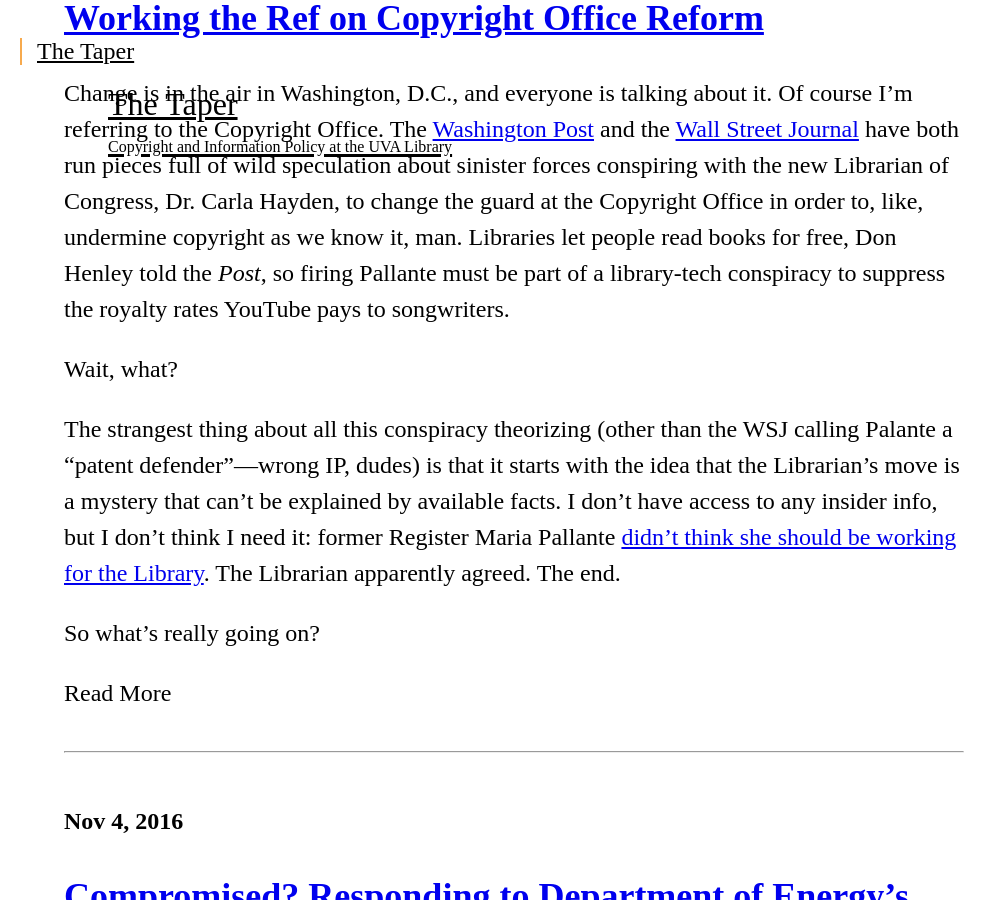
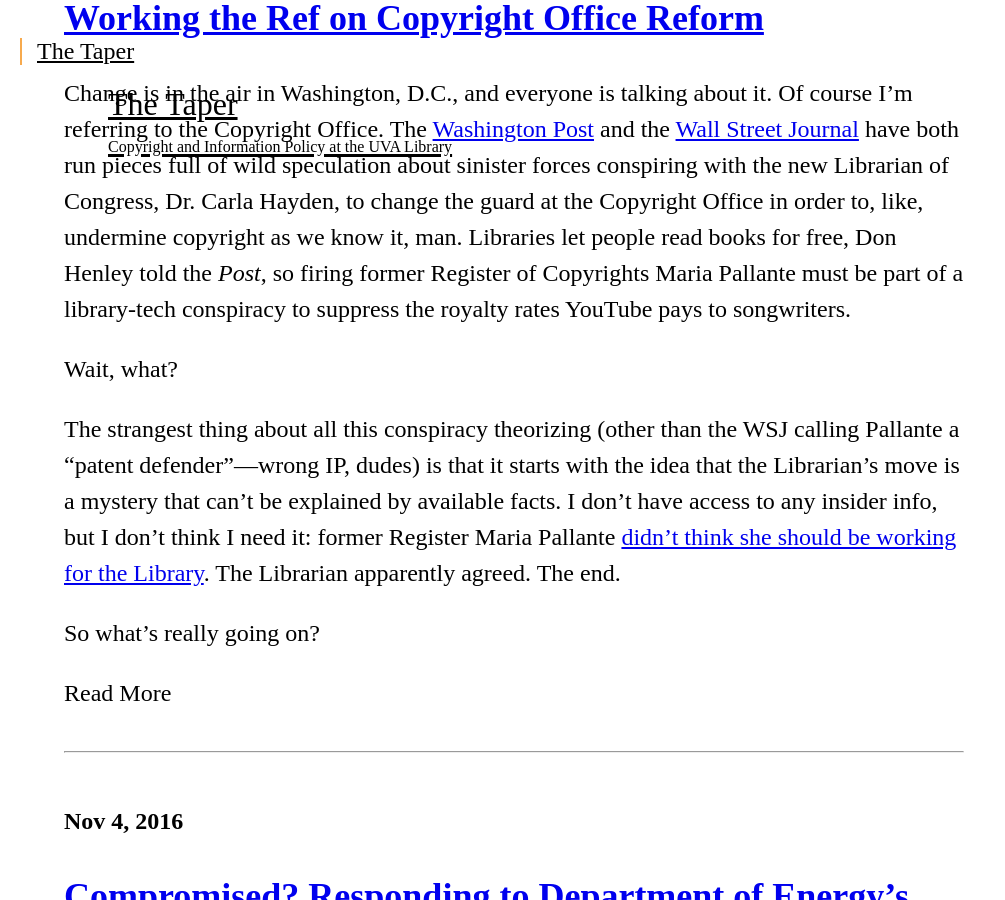
Before and after one commit to uvalib/thetaper, a Jekyll site: the page built from index.html, in a window 1280 px wide and 900 px high, scrolled down 337 px. Shown: the whole window, without its empty margins (0-1005 px from the left). Built offline with Jekyll 4.4.1, drawn with Linux system fonts in a browser that asks for light colours; some web fonts are replaced; comment, search, counter and statistics services are not loaded.

Commit message:
Updated 2016-11-14-working-the-ref-on-copyright-office-reform.md

```diff
--- a/_posts/2016-11-14-working-the-ref-on-copyright-office-reform.md
+++ b/_posts/2016-11-14-working-the-ref-on-copyright-office-reform.md
@@ -7,11 +7,11 @@
 excerpt_separator: <!--more-->
 ---
 
-Change is in the air in Washington, D.C., and everyone is talking about it. Of course I'm referring to the Copyright Office. The [Washington Post](https://www.washingtonpost.com/entertainment/music/with-change-at-the-top-of-copyright-office-a-battle-brews-over-free-content/2016/11/07/a8c0b140-a4ea-11e6-8042-f4d111c862d1_story.html?curator=MusicREDEF) and the [Wall Street Journal](http://www.wsj.com/articles/a-copyright-coup-in-washington-1478127088) have both run pieces full of wild speculation about sinister forces conspiring with the new Librarian of Congress, Dr. Carla Hayden, to change the guard at the Copyright Office in order to, like, undermine copyright as we know it, man. Libraries let people read books for free, Don Henley told the *Post*, so firing Pallante must be part of a library-tech conspiracy to suppress the royalty rates YouTube pays to songwriters.
+Change is in the air in Washington, D.C., and everyone is talking about it. Of course I'm referring to the Copyright Office. The [Washington Post](https://www.washingtonpost.com/entertainment/music/with-change-at-the-top-of-copyright-office-a-battle-brews-over-free-content/2016/11/07/a8c0b140-a4ea-11e6-8042-f4d111c862d1_story.html?curator=MusicREDEF) and the [Wall Street Journal](http://www.wsj.com/articles/a-copyright-coup-in-washington-1478127088) have both run pieces full of wild speculation about sinister forces conspiring with the new Librarian of Congress, Dr. Carla Hayden, to change the guard at the Copyright Office in order to, like, undermine copyright as we know it, man. Libraries let people read books for free, Don Henley told the *Post*, so firing former Register of Copyrights Maria Pallante must be part of a library-tech conspiracy to suppress the royalty rates YouTube pays to songwriters.
 
 Wait, what?
 
-The strangest thing about all this conspiracy theorizing (other than the WSJ calling Palante a “patent defender”—wrong IP, dudes) is that it starts with the idea that the Librarian’s move is a mystery that can't be  explained by available facts. I don't have access to any insider info, but I don't think I need it: former Register Maria Pallante [didn't think she should be working for the Library](http://wsmblaw.com/a-declaration-of-independence-for-the-copyright-office/). The Librarian apparently agreed. The end.
+The strangest thing about all this conspiracy theorizing (other than the WSJ calling Pallante a “patent defender”—wrong IP, dudes) is that it starts with the idea that the Librarian’s move is a mystery that can't be  explained by available facts. I don't have access to any insider info, but I don't think I need it: former Register Maria Pallante [didn't think she should be working for the Library](http://wsmblaw.com/a-declaration-of-independence-for-the-copyright-office/). The Librarian apparently agreed. The end.
 
 So what’s really going on?
 <!--more-->
```
